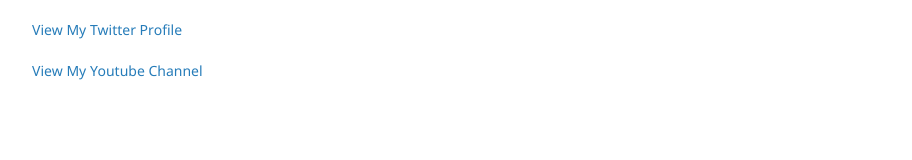
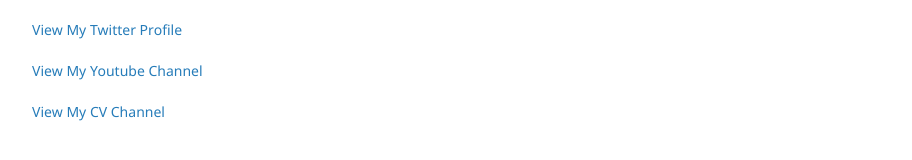
Before and after one commit to Mahmoud333/Mahmoud333.github.io, a Jekyll site: the page built from index.md, in a window 1280 px wide. Shown: the part 589-749 px from the top of the page, without its empty margins (178-1090 px from the left). Built offline with Jekyll 4.4.1, drawn with Linux system fonts in a browser that asks for light colours.

Commit message:
add my cv link

```diff
--- a/_layouts/default.html
+++ b/_layouts/default.html
@@ -32,6 +32,8 @@
         <p class="view"><a href="{{ site.github.owner_url }}">View My GitHub Profile</a></p>
         <p class="view"><a href="https://twitter.com/MahmoudSMGL">View My Twitter Profile</a></p>
         <p class="view"><a href="https://is.gd/AX0foG">View My Youtube Channel</a></p>
+        <p class="view"><a href="https://www.dropbox.com/s/1r1wd8fbkiakksy/Mahmoud%20Ahmed%20Hamad.pdf?dl=0">View My CV Channel</a></p>
+
         {% endif %}
 
         {% if site.show_downloads %}
```
